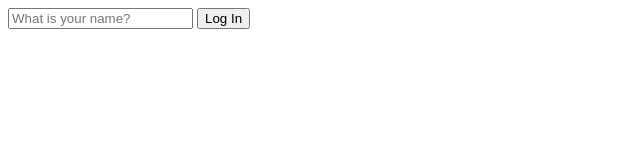
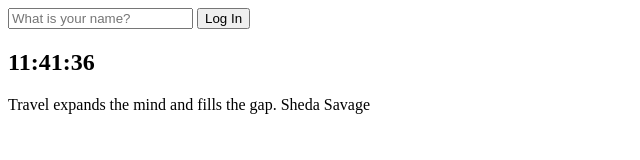
Before and after one commit to leejunyoung429/javascript_study, a plain HTML site: page index.html in a window 1280 px wide. Shown: the whole page, without its empty margins (0-640 px from the left). Drawn offline with Linux system fonts and the light colour scheme.

Commit message:
random quote&background

```diff
--- a/index.html
+++ b/index.html
@@ -16,7 +16,17 @@
         />
         <input type="submit" value="Log In" />
     </form>
+    <h2 id ="clock">00:00:00</h2>
     <h1 id ="greeting" class="hidden"></h1>
-    <script src="app.js"></script>
+    <div id="quote">
+        <span></span>
+        <span></span>
+    </div>
+    <script src="js/greeting.js"></script>
+    <script src="js/clock.js"></script>
+    <script src="js/quotes.js"></script>
+    <script src="js/background.js"></script>
+
+
 </body>
 </html>
--- /dev/null
+++ b/js/clock.js
@@ -0,0 +1,13 @@
+const clock = document.querySelector("h2#clock");
+
+function getClock(){
+    const date = new Date();
+    const hours = String(date.getHours()).padStart(2 , "0");
+    const minutes = String(date.getMinutes()).padStart(2 , "0");
+    const seconds = String(date.getSeconds()).padStart(2 , "0");
+
+    clock.innerText = `${hours}:${minutes}:${seconds}`;
+}
+
+getClock();
+setInterval(getClock , 1000);
--- a/app.js
+++ b/js/greeting.js
@@ -18,6 +18,7 @@ function paintGreetings(username) {
 }
 
 const savedUsername = localStorage.getItem(USERNAME_KEY);
+
 if (savedUsername === null) {
   loginForm.classList.remove(HIDDEN_CLASSNAME);
   loginForm.addEventListener("submit", onLoginSubmit);
--- /dev/null
+++ b/js/quotes.js
@@ -0,0 +1,51 @@
+const quotes = [
+    {
+      quote: "The way to get started is to quit talking and begin doing.",
+      author: "Walt Disney",
+    },
+    {
+      quote: "Life is what happens when you're busy making other plans.",
+      author: "John Lennon",
+    },
+    {
+      quote:
+        "The world is a book and those who do not travel read only one page.",
+      author: "Saint Augustine",
+    },
+    {
+      quote: "Life is either a daring adventure or nothing at all.",
+      author: "Helen Keller",
+    },
+    {
+      quote: "To Travel is to Live",
+      author: "Hans Christian Andersen",
+    },
+    {
+      quote: "Only a life lived for others is a life worthwhile.",
+      author: "Albert Einstein",
+    },
+    {
+      quote: "You only live once, but if you do it right, once is enough.",
+      author: "Mae West",
+    },
+    {
+      quote: "Never go on trips with anyone you do ntot love.",
+      author: "Hemmingway",
+    },
+    {
+      quote: "We wander for distraction, but we travel for fulfilment.",
+      author: "Hilaire Belloc",
+    },
+    {
+      quote: "Travel expands the mind and fills the gap.",
+      author: "Sheda Savage",
+    },
+];
+
+const quote = document.querySelector("#quote span:first-child");
+const author = document.querySelector("#quote span:last-child");
+
+const todaysQuote = quotes[Math.floor(Math.random() * quotes.length)];
+
+quote.innerText = todaysQuote.quote;
+author.innerText = todaysQuote.author;
```
Also changed, not shown: js/background.js (added).
